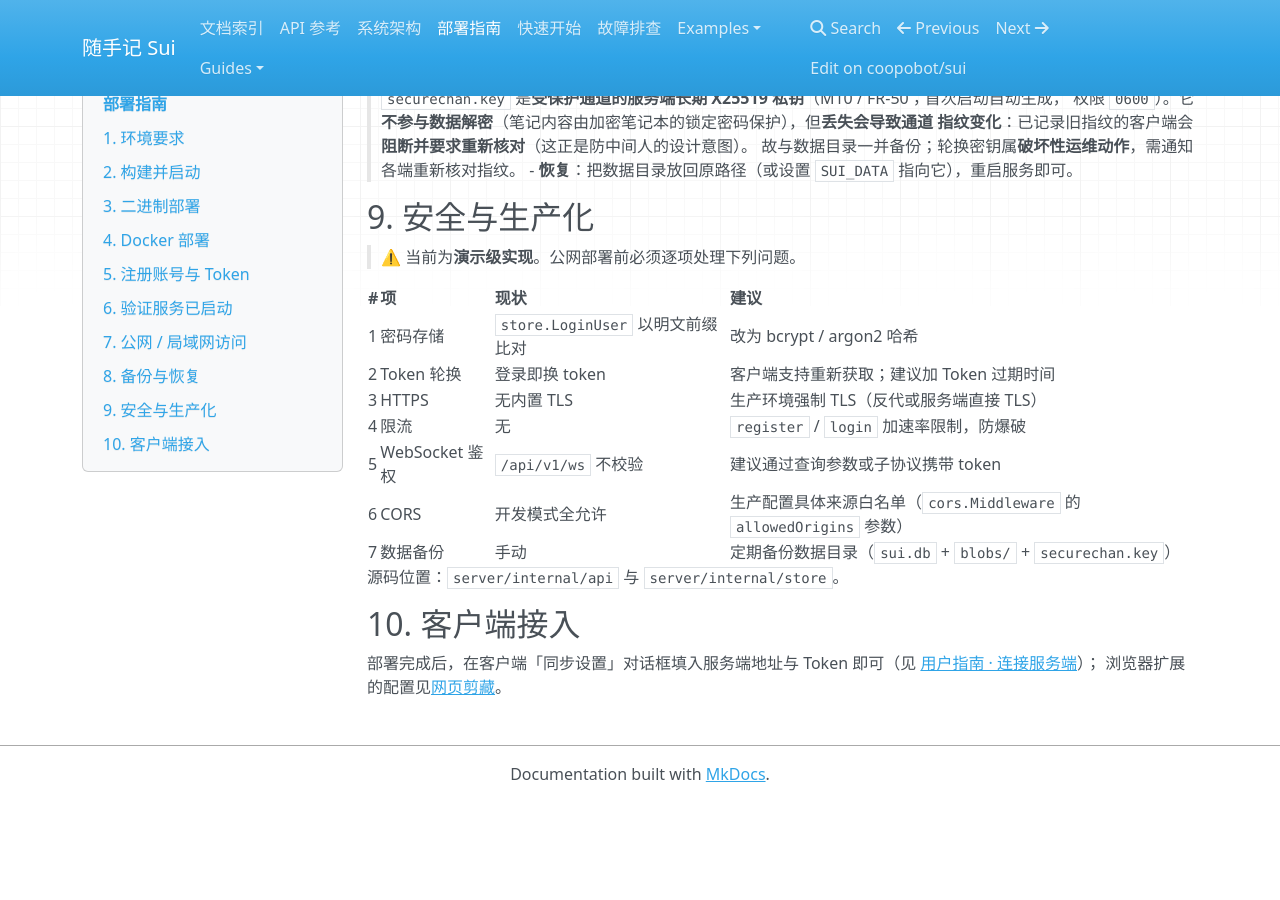
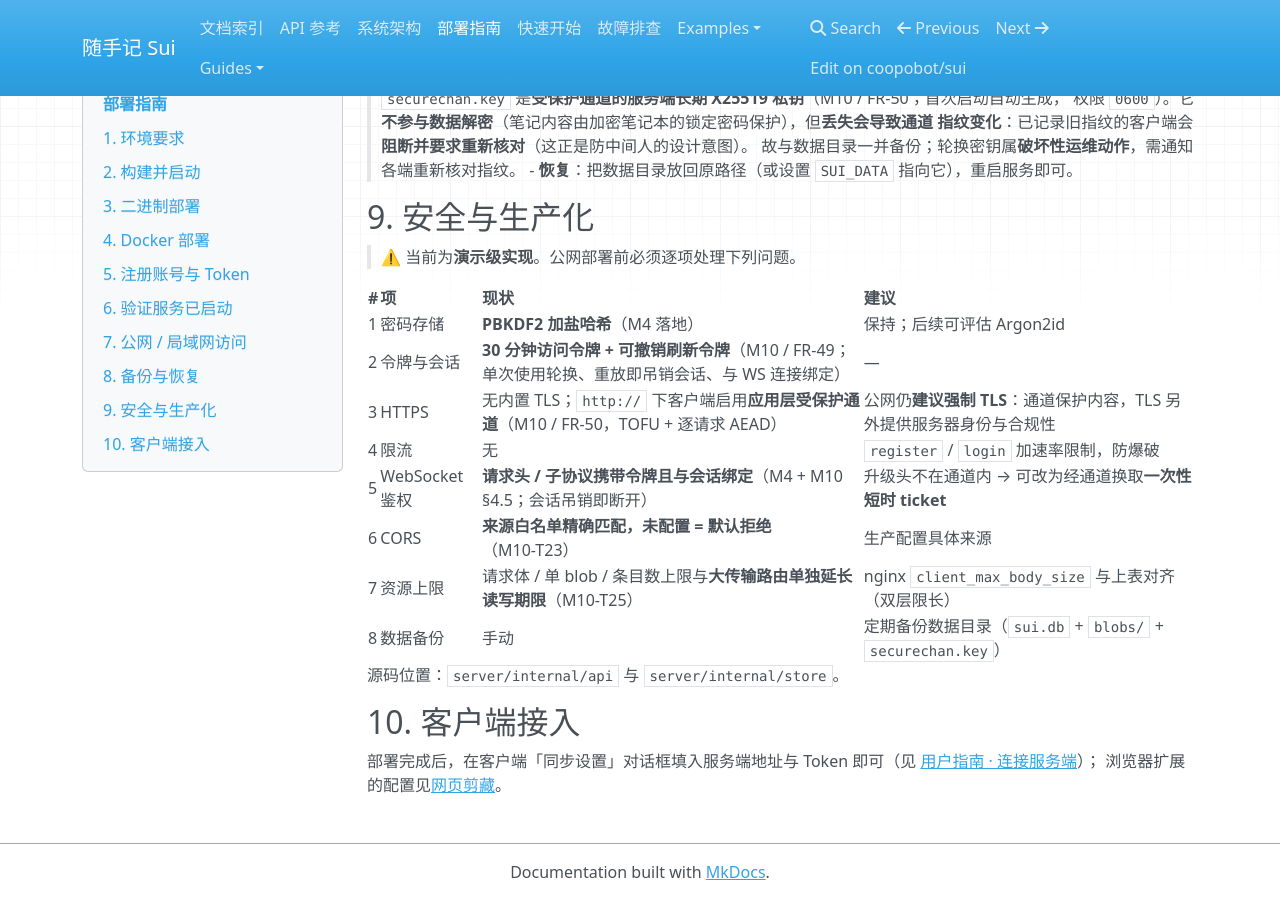
Before and after one commit to coopobot/sui, an MkDocs documentation site: the page built from docs/deployment.md, in a window 1280 px wide and 900 px high, scrolled down 8507 px. Built offline with MkDocs 1.6.1, drawn with Linux system fonts in a browser that asks for light colours; nearby versions of some CDN libraries; before the commit the page ends 9309 px from its top, so only the background shows below that.

```diff
--- a/docs/deployment.md
+++ b/docs/deployment.md
@@ -480,13 +480,14 @@ sui.example.com {
 
 | # | 项 | 现状 | 建议 |
 |---|----|------|------|
-| 1 | 密码存储 | `store.LoginUser` 以明文前缀比对 | 改为 bcrypt / argon2 哈希 |
-| 2 | Token 轮换 | 登录即换 token | 客户端支持重新获取；建议加 Token 过期时间 |
-| 3 | HTTPS | 无内置 TLS | 生产环境强制 TLS（反代或服务端直接 TLS） |
+| 1 | 密码存储 | **PBKDF2 加盐哈希**（M4 落地） | 保持；后续可评估 Argon2id |
+| 2 | 令牌与会话 | **30 分钟访问令牌 + 可撤销刷新令牌**（M10 / FR-49；单次使用轮换、重放即吊销会话、与 WS 连接绑定） | — |
+| 3 | HTTPS | 无内置 TLS；`http://` 下客户端启用**应用层受保护通道**（M10 / FR-50，TOFU + 逐请求 AEAD） | 公网仍**建议强制 TLS**：通道保护内容，TLS 另外提供服务器身份与合规性 |
 | 4 | 限流 | 无 | `register` / `login` 加速率限制，防爆破 |
-| 5 | WebSocket 鉴权 | `/api/v1/ws` 不校验 | 建议通过查询参数或子协议携带 token |
-| 6 | CORS | 开发模式全允许 | 生产配置具体来源白名单（`cors.Middleware` 的 `allowedOrigins` 参数） |
-| 7 | 数据备份 | 手动 | 定期备份数据目录（`sui.db` + `blobs/` + `securechan.key`） |
+| 5 | WebSocket 鉴权 | **请求头 / 子协议携带令牌且与会话绑定**（M4 + M10 §4.5；会话吊销即断开） | 升级头不在通道内 → 可改为经通道换取**一次性短时 ticket** |
+| 6 | CORS | **来源白名单精确匹配，未配置 = 默认拒绝**（M10-T23） | 生产配置具体来源 |
+| 7 | 资源上限 | 请求体 / 单 blob / 条目数上限与**大传输路由单独延长读写期限**（M10-T25） | nginx `client_max_body_size` 与上表对齐（双层限长） |
+| 8 | 数据备份 | 手动 | 定期备份数据目录（`sui.db` + `blobs/` + `securechan.key`） |
 
 源码位置：`server/internal/api` 与 `server/internal/store`。
 
```
Also changed, not shown: CHANGELOG.md (+49 -0 lines), docs/guides/user-guide.md (+16 -0 lines), 2 other files.
